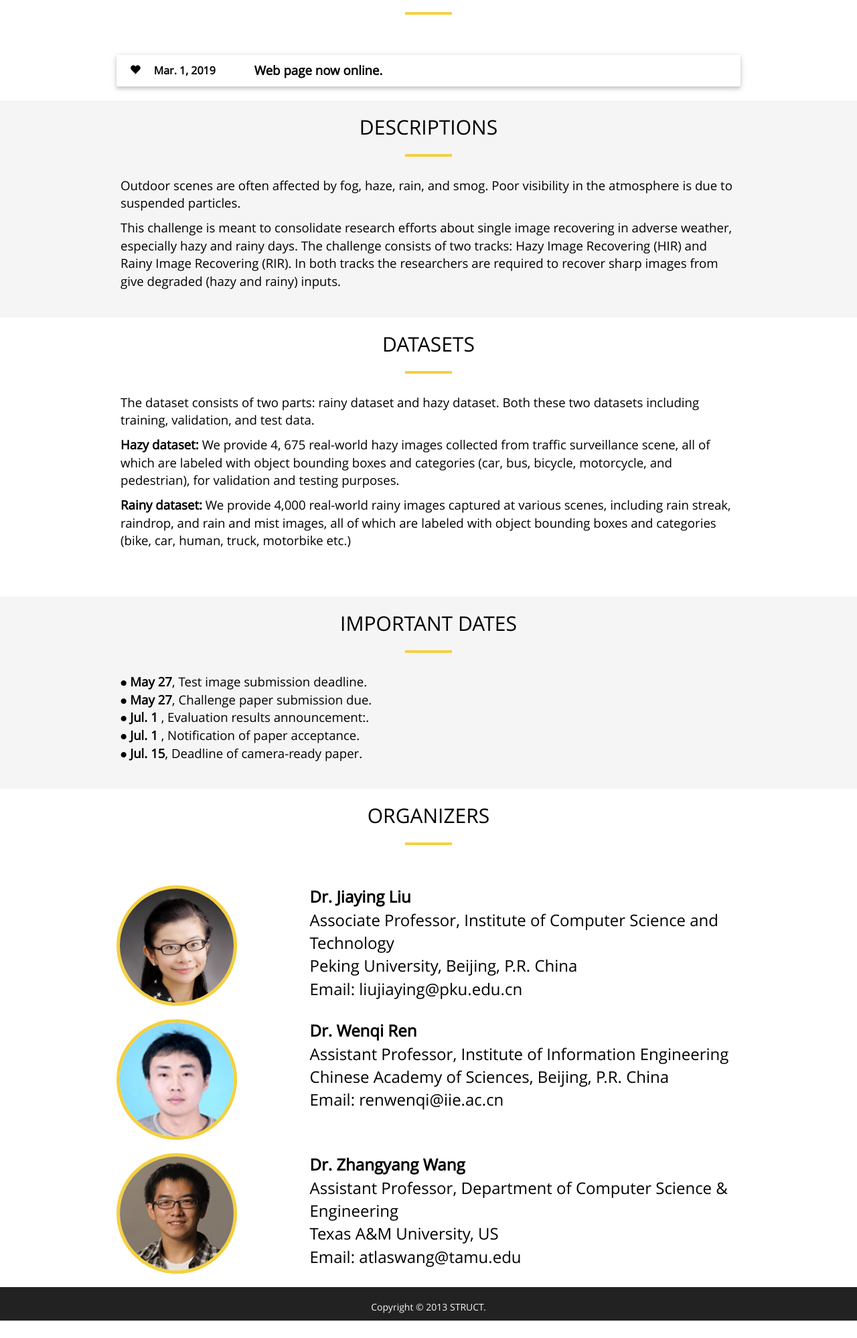
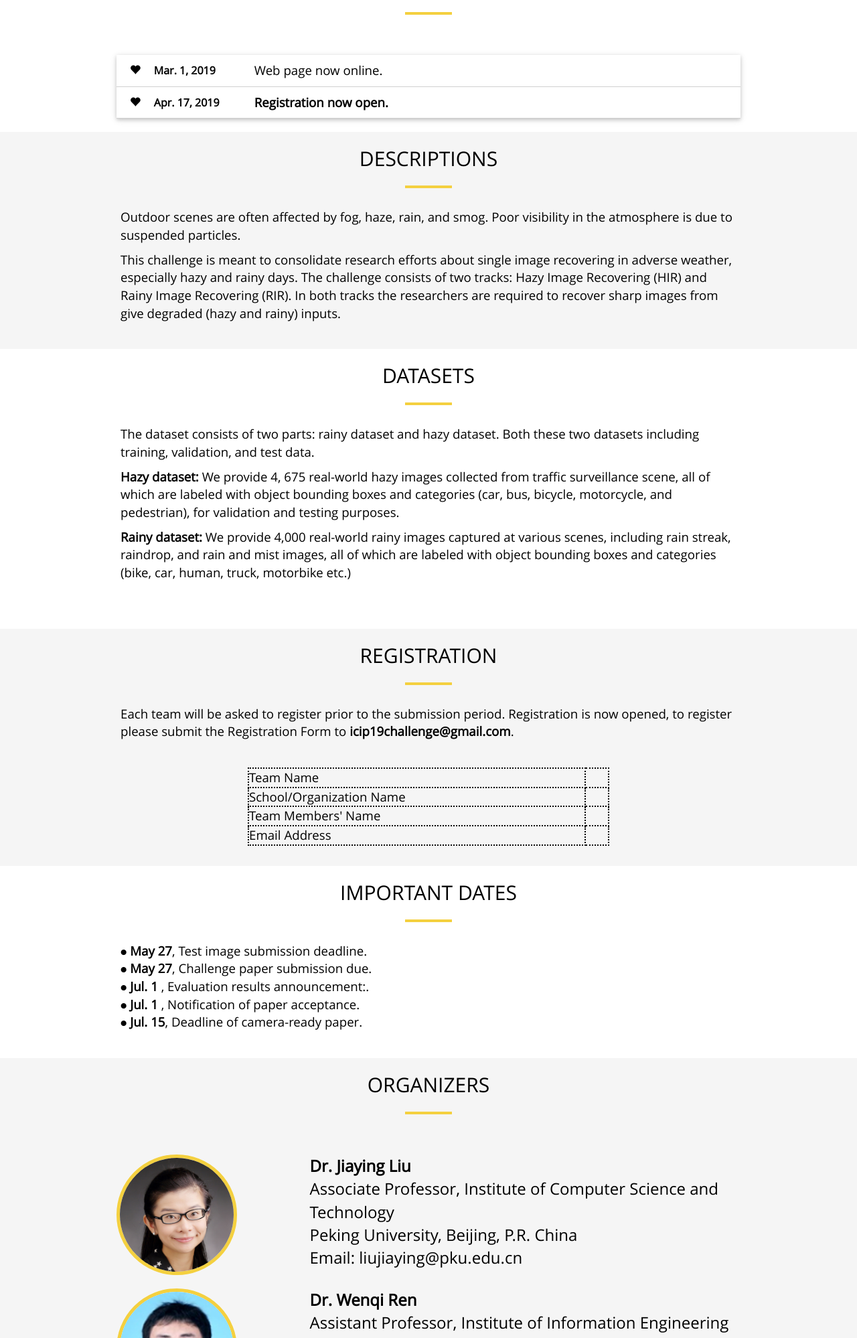
Before and after one commit to pkustruct/pkustruct, a plain HTML site: page icip2019.html in a window 1280 px wide. Shown: the part 562-2560 px from the top of the page at 67% size. Before the commit the page ends 2534 px from the top, so only its background shows below. Drawn offline with Linux system fonts and the light colour scheme.

Commit message:
registration

```diff
--- a/icip2019.html
+++ b/icip2019.html
@@ -101,7 +101,12 @@
                 <div class="hidden">
                     <div class="dev-item">
                         <span>Mar.  1, 2019</span>
-                        <span><strong>Web page now online.</strong></span>
+                        <span>Web page now online.</span>
+                    </div>
+
+                    <div class="dev-item">
+                        <span>Apr. 17, 2019</span>
+                        <span><strong>Registration now open.</strong></span>
                     </div>
                 </div>
             </div>
@@ -155,7 +160,7 @@
     </div>
 </div>
 <div style="margin-top: -30px; padding-bottom: 60px"  id="registration"></div>
-<div id="days" style="background-color: #F5F5F5; padding-bottom: 30px;" class="hidden">
+<div id="days" style="background-color: #F5F5F5; padding-bottom: 30px;" class="">
     <div class="container">
         <div class="col-lg-10 col-lg-offset-1">
             <div class="section-title text-center center">
@@ -165,7 +170,7 @@
                 <hr>
                 <p class="welcome-message text-left" style="font-size: 14pt">
                     Each team will be asked to register prior to the submission period. Registration is now opened, to
-                    register please submit the Registration Form to <strong>pkustruct@gmail.com</strong>.
+                    register please submit the Registration Form to <strong>icip19challenge@gmail.com</strong>.
                 </p>
 
             </div>
@@ -194,7 +199,7 @@
         </div>
     </div>
 </div>
-<div style="background-color: #F5F5F5">
+<div style="background-color: #FFFFFF">
     <div class="container">
         <div class="col-lg-10 col-lg-offset-1">
             <div class="section-title text-center center">
@@ -252,7 +257,7 @@
     </div>
 </div>
 
-<div style="background-color: #FFFFFF" class="hidden">
+<div style="background-color: #F5F5F5" class="hidden">
     <div class="container">
         <div class="col-lg-10 col-lg-offset-1">
             <div class="section-title text-center center">
@@ -270,7 +275,7 @@
         </div>
     </div>
 </div>
-<div style="background-color: #FFFFFF">
+<div style="background-color: #F5F5F5">
     <div class="container">
         <div class="section-title text-center center">
             <h2>
@@ -337,13 +342,13 @@
 <!-- Portfolio Section -->
 
 
-<footer class="page-footer" style="background-color: rgb(34,34,34); margin: 0 !important; color: #F5F5F5">
-    <div class="container">
-        <div class="text-center fnav">
-            <p>Copyright © 2013 STRUCT.</p>
-        </div>
-    </div>
-</footer>
+<!--<footer class="page-footer" style="background-color: rgb(34,34,34); margin: 0 !important; color: #F5F5F5">-->
+    <!--<div class="container">-->
+        <!--<div class="text-center fnav">-->
+            <!--<p>Copyright © 2013 .</p>-->
+        <!--</div>-->
+    <!--</div>-->
+<!--</footer>-->
 
 <!-- jQuery (necessary for Bootstrap's JavaScript plugins) -->
 <script type="text/javascript" src="js/jquery-3.1.0.min.js"></script>
```
